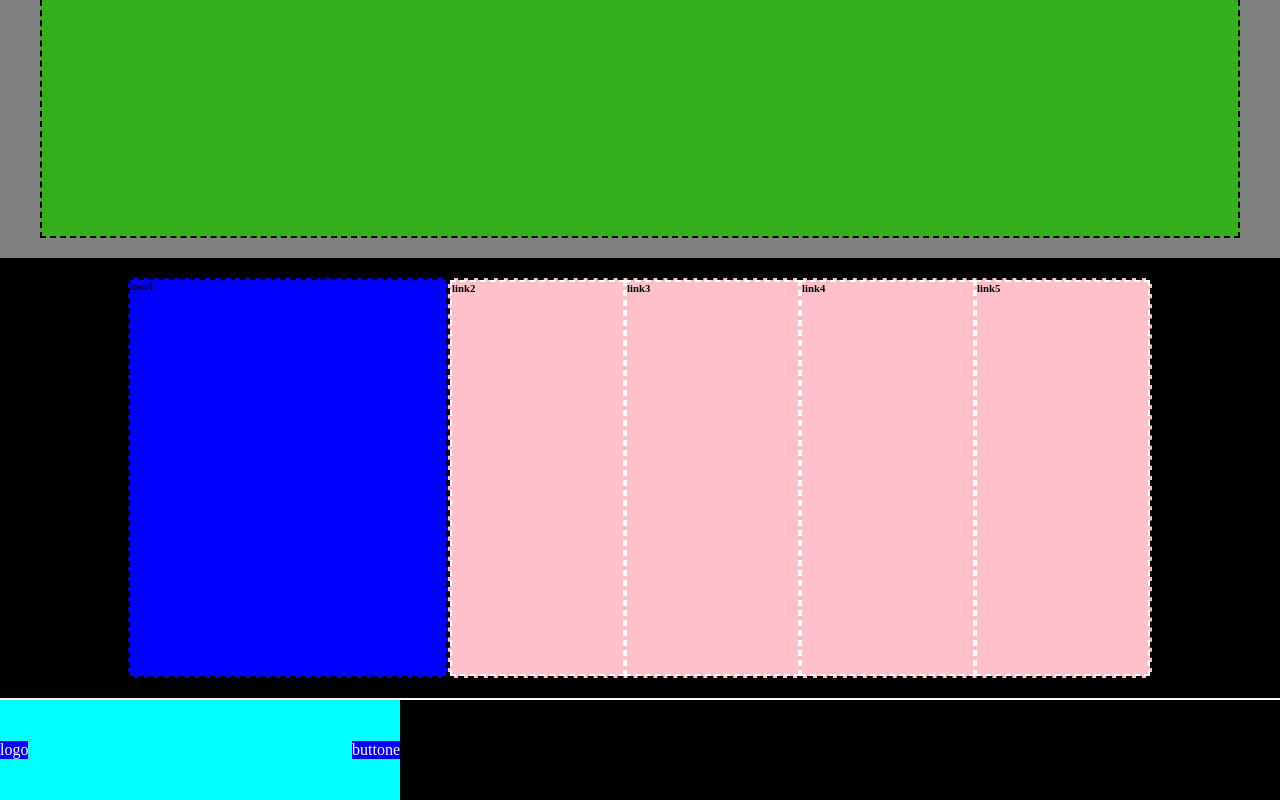
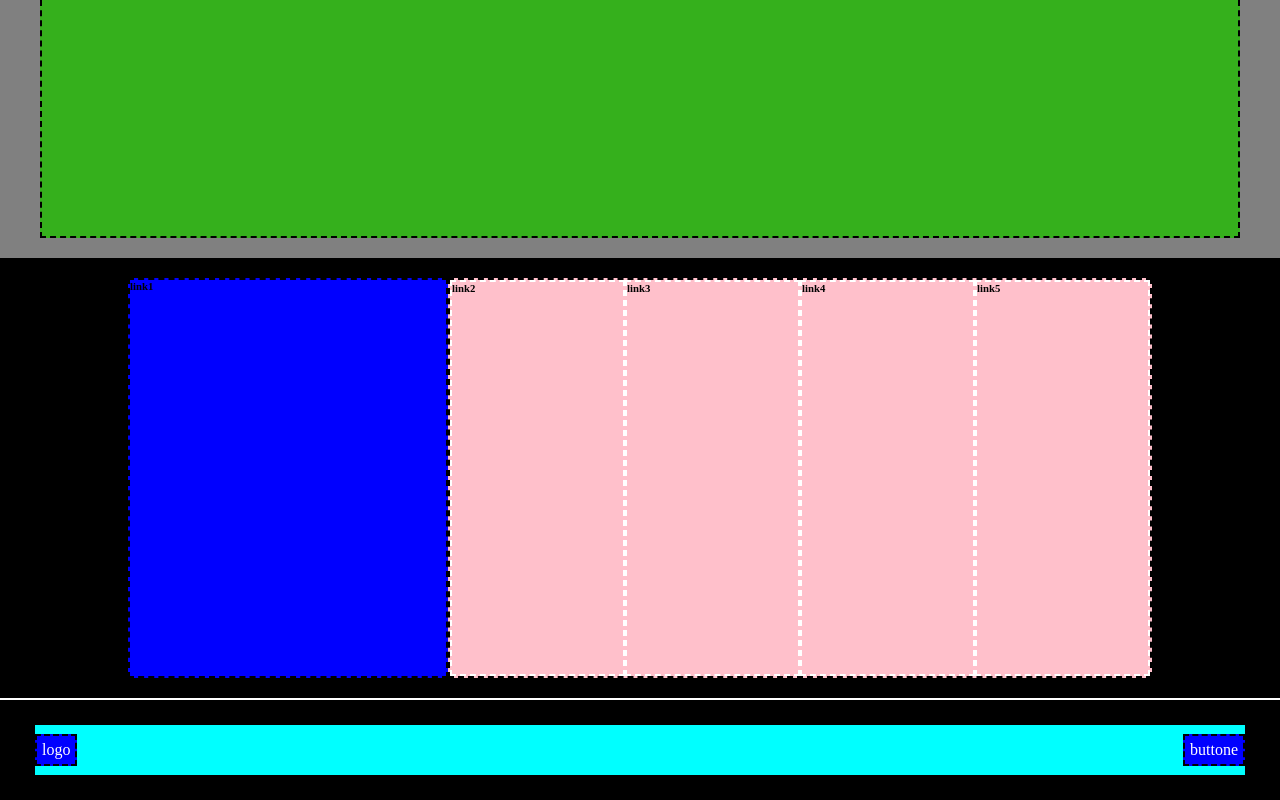
Before and after one commit to adelinashahaj/htmlcss-struttura-discord, a plain HTML site: page index.html in a window 1280 px wide. Shown: the part 1292-2092 px from the top of the page. Drawn offline with Linux system fonts and the light colour scheme.

Commit message:
fine-footer

```diff
--- a/css/style.css
+++ b/css/style.css
@@ -153,6 +153,8 @@ li{
     height: 100px;
     margin-top: 2px;
     align-items: center;
+    display: flex;
+    justify-content: center;
 
 
 
@@ -162,15 +164,20 @@ li{
     display: flex;
     justify-content: space-between;
     background-color: aqua;
-    width: 400px;
-    height: 100px;
+    width: 1210px;
+    height: 50px;
     align-items: center;
 }
 .logo1-col{
     color: white;
     background-color: blue;
+    padding: 5px;
+    border: dashed 2px black;
 }
 .buttone-col{
     color: white;
    background-color: blue;
+   padding: 5px;
+   border: dashed 2px black;
+
 }
--- a/index.html
+++ b/index.html
@@ -102,7 +102,7 @@
      </div>
 
         <div class="footer-bottom">
-            <div class="container"></div>
+            <div class="flex-container"></div>
             <div class="footer-ret">
                <div class="logo1-col">logo</div>
                <div class="buttone-col">buttone</div>
```
